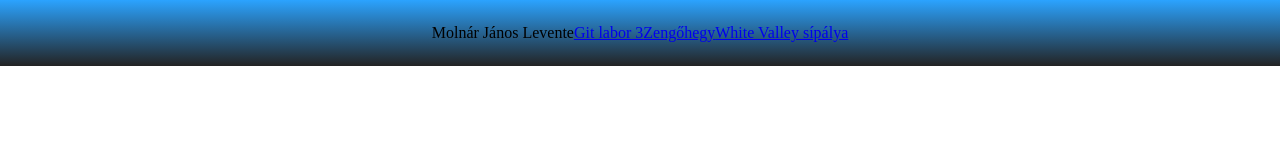
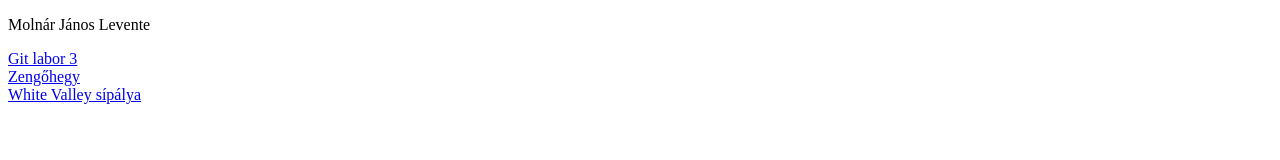
Before and after one commit to Jxncsi/jxncsi.github.io, a plain HTML site: page index.html in a window 1280 px wide. Drawn offline with Linux system fonts and the light colour scheme.

Commit message:
Update index.html

```diff
--- a/index.html
+++ b/index.html
@@ -4,15 +4,6 @@
     <meta charset="UTF-8">
     <meta name="viewport" content="width=device-width, initial-scale=1.0">
     <title>Bemutatkozó oldal</title>
-        <style>
-        body{
-            background: linear-gradient(rgb(43, 163,255),#232323);
-            display: flex;
-            justify-content: center;
-            align-items: center;
-            background-repeat: no-repeat;
-        }
-    </style>
 </head>
 <body>
     <p>Molnár János Levente</p>
```
